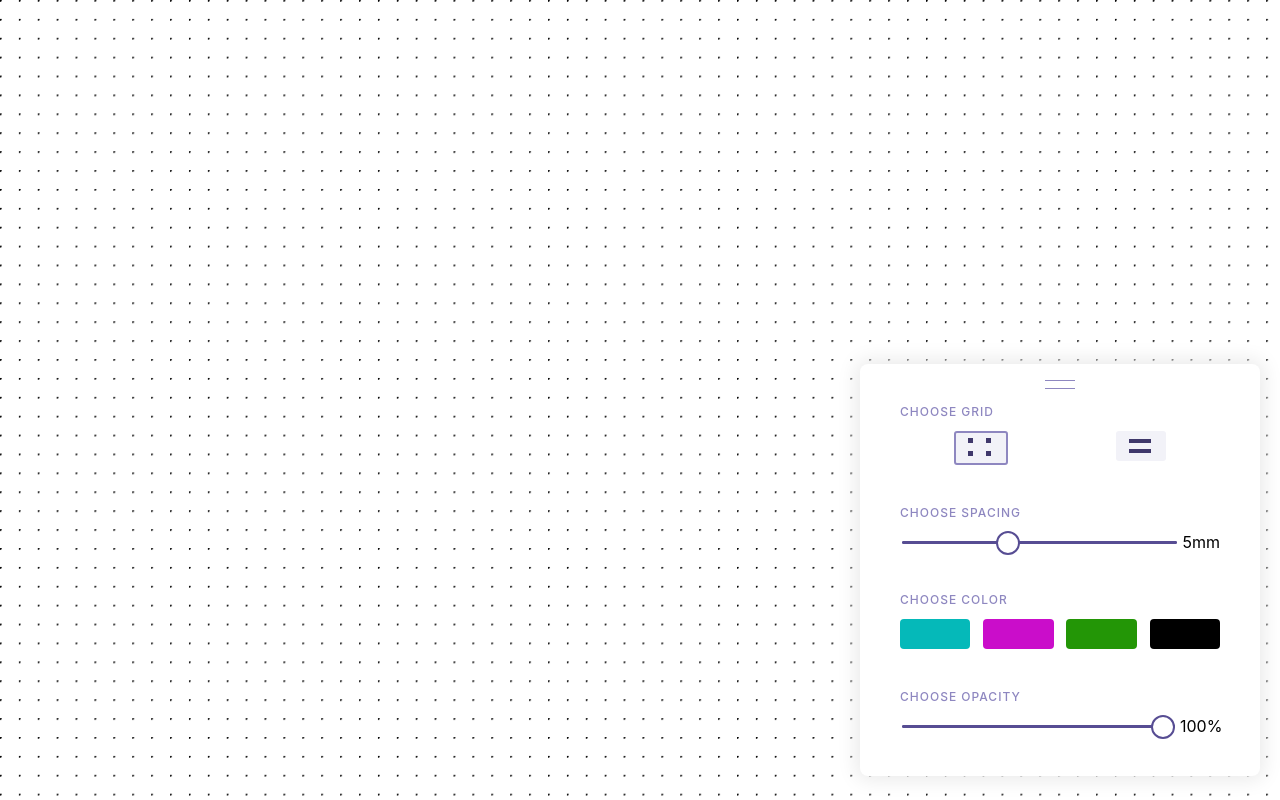
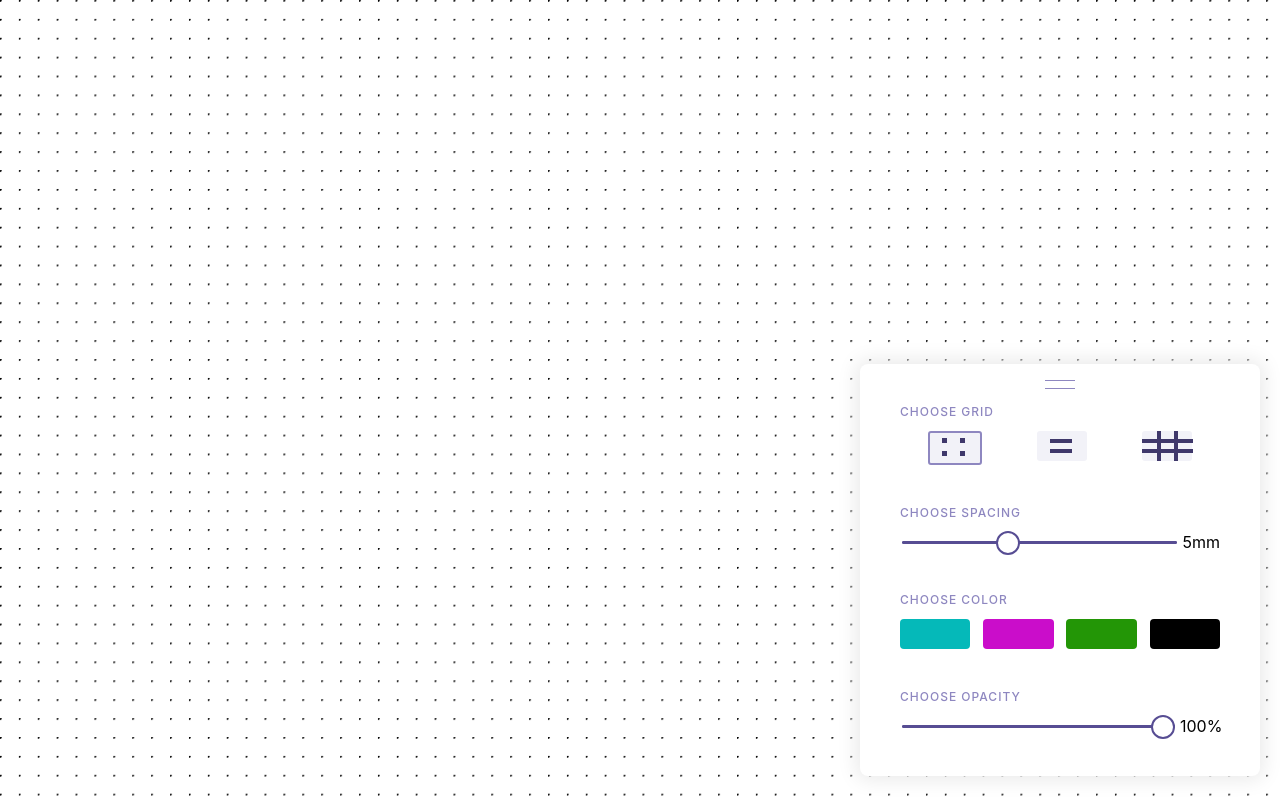
Before and after one commit to eeshdarthvader/griddy, a Next.js app: page / in a window 1280 px wide. Built offline with nearby package versions, Linux system fonts and the light colour scheme.

Commit message:
Add square grid

```diff
--- a/components/Canvas/index.js
+++ b/components/Canvas/index.js
@@ -51,12 +51,17 @@ const renderGridType = (spacing, opacity, color, gridType) => {
         <svg width="100%" height="100%">
           <defs>
             {/* square grid */}
-            <pattern id="square" width="24" height="24" patternUnits="userSpaceOnUse">
+            <pattern
+              id="square"
+              width={`${spacing}mm`}
+              height={`${spacing}mm`}
+              patternUnits="userSpaceOnUse"
+            >
               <path
-                d="M 24 0 L 0 0 0 24"
+                d={`M ${spacing * 10} 0 L 0 0 0 ${spacing * 10}`}
                 fill="none"
-                stroke="#496180"
-                strokeWidth="0.6mm"
+                stroke={color}
+                strokeWidth="0.3mm"
               />
             </pattern>
           </defs>
--- a/components/Controls/Grids/Grids.module.css
+++ b/components/Controls/Grids/Grids.module.css
@@ -70,3 +70,39 @@
     top: 18px;
     border: 2px solid #3f386b;
 }
+
+.verticalLine1 {
+    position: absolute;
+    width: 0px;
+    height: 26px;
+    left: 15px;
+    top: 0px;
+    border: 2px solid #3f386b;
+}
+
+.verticalLine2 {
+    position: absolute;
+    width: 0px;
+    height: 26px;
+    left: 32px;
+    top: 0px;
+    border: 2px solid #3f386b;
+}
+
+.horizontalLine3 {
+    position: absolute;
+    width: 47px;
+    height: 0px;
+    left: 0px;
+    top: 8px;
+    border: 2px solid #3f386b;
+}
+
+.horizontalLine4 {
+    position: absolute;
+    width: 47px;
+    height: 0px;
+    left: 0px;
+    top: 18px;
+    border: 2px solid #3f386b;
+}
--- a/components/Controls/Grids/index.js
+++ b/components/Controls/Grids/index.js
@@ -42,6 +42,22 @@ const Grids = ({ activeGridType, onClick }) => {
                 <span className={styles.line2} />
               </span>
             );
+          case GRID_TYPES.SQUARES:
+            return (
+              <span
+                className={`${styles.boxes} ${
+                  activeGridType === name ? styles.active : ''
+                }`}
+                data-grid={name}
+                key={name}
+                onClick={() => handleClick(name)}
+              >
+                <span className={styles.verticalLine1} />
+                <span className={styles.verticalLine2} />
+                <span className={styles.horizontalLine3} />
+                <span className={styles.horizontalLine4} />
+              </span>
+            );
           default:
             return null;
         }
--- a/components/utils.js
+++ b/components/utils.js
@@ -12,4 +12,4 @@ export const GRID_TYPES = Object.freeze({
   MUSIC: 'music',
 });
 
-export const GRIDS_NAMES = [GRID_TYPES.RECTANGLES, GRID_TYPES.LINES];
+export const GRIDS_NAMES = [GRID_TYPES.RECTANGLES, GRID_TYPES.LINES, GRID_TYPES.SQUARES];
```
